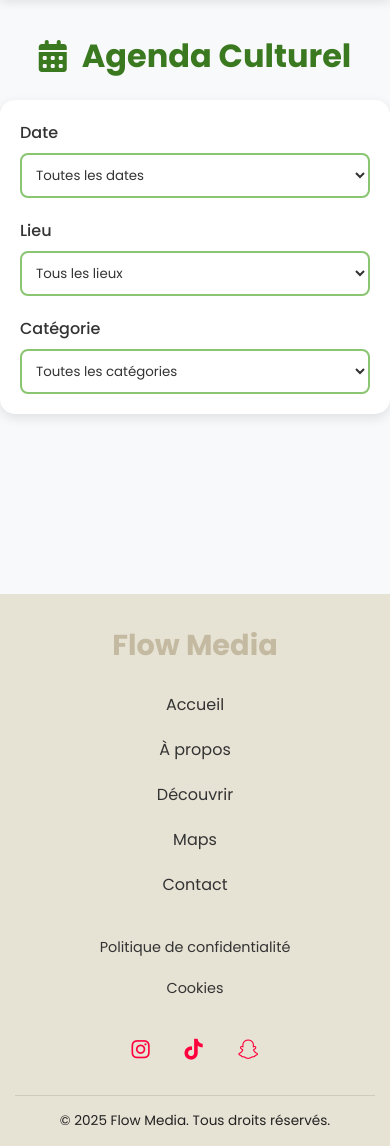
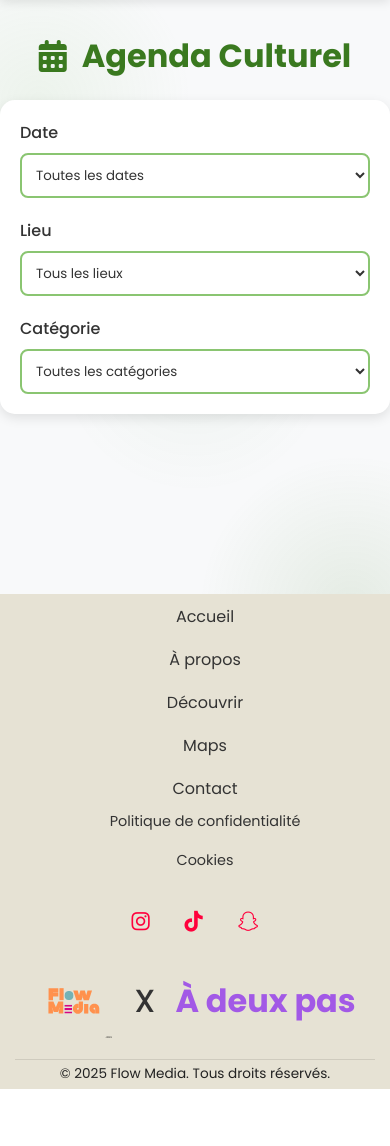
Before and after one commit to michel-DC/Flow-Media, a PHP site: page /pages/agenda/index.php in a window 390 px wide. Shown: the part 68-1214 px from the top of the page. After the commit the page ends 1157 px from the top, so only its background shows below. Run offline with PHP 8.4, Linux system fonts and the light colour scheme; data that the repository does not hold is empty.

Commit message:
Enhance footer layout and styles for improved visual appeal
- Removed the footer title and added a new footer brand section with logo and campaign name.
- Adjusted padding and gap values for better spacing and alignment in the footer.
- Updated CSS styles for responsive design, ensuring a cohesive look across devices.
- Introduced a background gradient effect on multiple pages to enhance the overall aesthetic.

```diff
--- a/includes/layout/footer.php
+++ b/includes/layout/footer.php
@@ -1,7 +1,6 @@
 <footer class="new-footer">
   <div class="footer-container">
     <div class="footer-main">
-      <div class="footer-title">Flow Media</div>
       <div class="footer-nav">
         <a href="../../index.php">Accueil</a>
         <a href="../../pages/about">À propos</a>
@@ -22,6 +21,12 @@
         <a href="#" aria-label="Snapchat"><i class="fab fa-snapchat"></i></a>
       </div>
     </div>
+
+    <div class="footer-brand">
+      <img src="../../assets/images/flowmedia-icon.svg" alt="Flow Media Logo" class="footer-logo">
+      <span class="brand-separator">X</span>
+      <span class="campaign-name">À deux pas</span>
+    </div>
   </div>
   <div class="footer-copyright">
     &copy; 2025 Flow Media. Tous droits réservés.
@@ -31,7 +36,7 @@
 <style>
   .new-footer {
     background-color: #e6e2d4;
-    padding: 40px 20px 20px;
+    padding: 15px 20px;
     color: #333;
   }
 
@@ -40,7 +45,8 @@
     margin: 0 auto;
     display: flex;
     flex-direction: column;
-    gap: 30px;
+    gap: 15px;
+    align-items: center;
   }
 
   .footer-main {
@@ -50,11 +56,32 @@
     gap: 20px;
   }
 
-  .footer-title {
-    font-size: 3em;
-    font-weight: bold;
-    color: #C4BAA1;
-    text-align: center;
+  .footer-brand {
+    display: flex;
+    align-items: center;
+    justify-content: center;
+    gap: 20px;
+    width: 100%;
+    padding: 10px 0;
+    margin-top: 10px;
+    margin-bottom: 10px;
+  }
+
+  .footer-logo {
+    width: 120px;
+    height: 120px;
+  }
+
+  .brand-separator {
+    font-size: 2.5em;
+    font-weight: 500;
+    color: #333;
+  }
+
+  .campaign-name {
+    font-size: 2.5em;
+    font-weight: bolder;
+    color: #a259e6;
   }
 
   .footer-nav {
@@ -62,6 +89,7 @@
     justify-content: center;
     flex-wrap: wrap;
     gap: 25px;
+    align-items: center;
   }
 
   .footer-nav a {
@@ -88,6 +116,7 @@
     justify-content: center;
     gap: 25px;
     flex-wrap: wrap;
+    align-items: center;
   }
 
   .footer-legal a {
@@ -124,8 +153,8 @@
     color: #222;
     font-size: 0.95rem;
     text-align: center;
-    margin-top: 30px;
-    padding-top: 20px;
+    margin-top: 10px;
+    padding-top: 10px;
     border-top: 1px solid rgba(0, 0, 0, 0.1);
   }
 
@@ -155,27 +184,48 @@
 
   @media (max-width: 767px) {
     .new-footer {
-      padding: 30px 15px 15px;
+      padding: 5px 15px;
     }
 
-    .footer-title {
-      font-size: 2em;
+    .footer-container {
+      gap: 0;
+    }
+
+    .footer-logo {
+      width: 100px;
+      height: 100px;
+    }
+
+    .brand-separator {
+      font-size: 2.2em;
+    }
+
+    .campaign-name {
+      font-size: 2.2em;
     }
 
     .footer-nav {
-      gap: 15px;
+      gap: 10px;
+      flex-direction: column;
+      align-items: center;
     }
 
     .footer-nav a {
       font-size: 1em;
+      width: 100%;
+      text-align: center;
     }
 
     .footer-legal {
-      gap: 15px;
+      gap: 10px;
+      flex-direction: column;
+      align-items: center;
     }
 
     .footer-legal a {
       font-size: 0.9em;
+      width: 100%;
+      text-align: center;
     }
 
     .footer-socials-new {
@@ -186,32 +236,75 @@
       font-size: 1.5em;
     }
 
+    .footer-brand {
+      margin-top: 5px;
+      margin-bottom: 5px;
+    }
+
     .footer-copyright {
       font-size: 0.85rem;
-      margin-top: 20px;
-      padding-top: 15px;
+      margin-top: 5px;
+      padding-top: 5px;
     }
   }
 
   @media (max-width: 480px) {
-    .footer-title {
-      font-size: 1.8em;
+    .new-footer {
+      padding: 5px 15px;
+    }
+
+    .footer-container {
+      gap: 0;
+    }
+
+    .footer-brand {
+      margin-top: 4px;
+      margin-bottom: 4px;
+    }
+
+    .footer-logo {
+      width: 80px;
+      height: 80px;
+    }
+
+    .brand-separator {
+      font-size: 2em;
+    }
+
+    .campaign-name {
+      font-size: 2em;
     }
 
     .footer-nav {
+      gap: 8px;
       flex-direction: column;
       align-items: center;
-      gap: 10px;
+    }
+
+    .footer-nav a {
+      width: 100%;
+      text-align: center;
     }
 
     .footer-legal {
+      gap: 8px;
       flex-direction: column;
       align-items: center;
-      gap: 10px;
+    }
+
+    .footer-legal a {
+      width: 100%;
+      text-align: center;
     }
 
     .footer-socials-new a {
       font-size: 1.3em;
     }
+
+    .footer-copyright {
+      font-size: 0.85rem;
+      margin-top: 4px;
+      padding-top: 4px;
+    }
   }
 </style>
--- a/pages/agenda/index.php
+++ b/pages/agenda/index.php
@@ -37,6 +37,21 @@ $result = mysqli_query($link, $query);
             padding: 0;
             background: var(--light-bg);
             min-height: 100vh;
+        }
+
+        body::before {
+            content: '';
+            position: fixed;
+            top: 0;
+            left: 0;
+            width: 100%;
+            height: 100%;
+            background:
+                radial-gradient(circle at 10% 20%, rgba(138, 197, 113, 0.1) 0%, transparent 20%),
+                radial-gradient(circle at 90% 80%, rgba(58, 121, 31, 0.1) 0%, transparent 20%),
+                radial-gradient(circle at 50% 50%, rgba(46, 125, 50, 0.05) 0%, transparent 30%);
+            pointer-events: none;
+            z-index: -1;
         }
 
         .page-title {
```
Also changed, not shown: pages/activites/index.php (+15 -0 lines), pages/podcast/index.php (+15 -0 lines), pages/reservations/index.php (+8 -0 lines).
